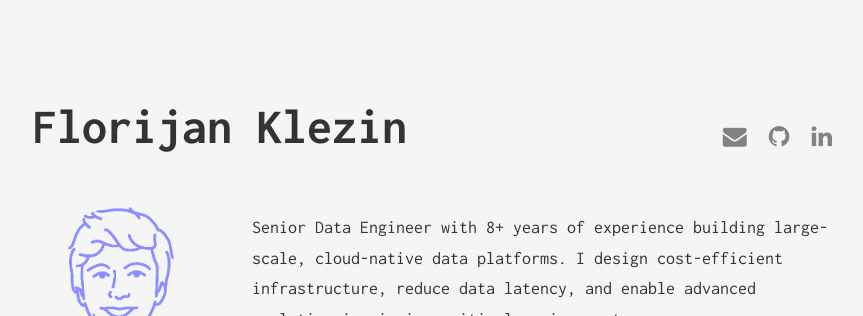
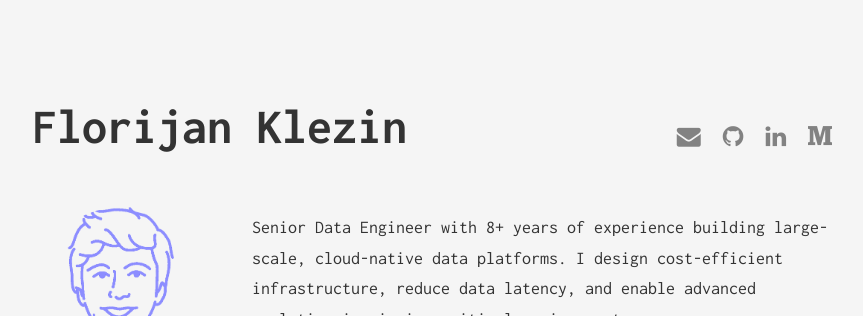
Before and after one commit to fklezin/fklezin.github.io, a Jekyll site: the page built from index.md, in a window 1280 px wide. Shown: the top 316 px of the page, without its empty margins (208-1071 px from the left). Built offline with Jekyll 4.4.1, drawn with Linux system fonts in a browser that asks for light colours.

Commit message:
Add Medium social link to header
- Add Medium profile URL to _config.yml author section
- Add Medium icon to header social links
- Icon appears after LinkedIn in header navigation

```diff
--- a/_config.yml
+++ b/_config.yml
@@ -11,6 +11,7 @@ author:
   mail: klezin.florijan95@gmail.com
   linkedin: https://www.linkedin.com/in/fklezin/
   github: fklezin
+  medium: https://medium.com/@fklezin
 
 google_analytics: 'G-6DTGKS52EV'
 
--- a/_includes/header.html
+++ b/_includes/header.html
@@ -38,6 +38,12 @@
         </a>
         {% endif %}
 
+        {% if site.author.medium %}
+        <a href="{{ site.author.medium}}" class="social-links__entry" target="_blank">
+            <i class="fa fa-medium"></i>
+        </a>
+        {% endif %}
+
         {% if site.author.facebook %}
         <a href="{{ site.author.facebook}}" class="social-links__entry" target="_blank">
             <i class="fa fa-facebook"></i>
```
